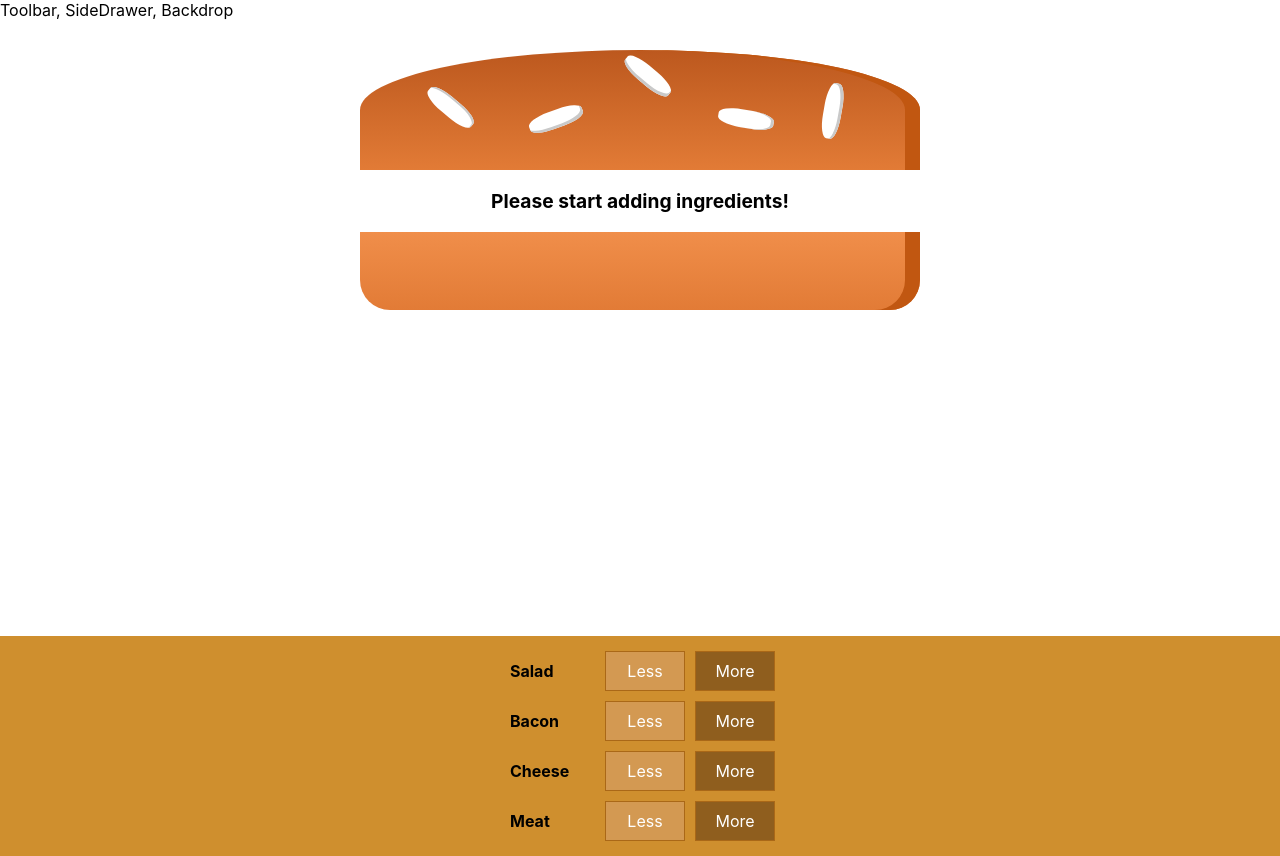
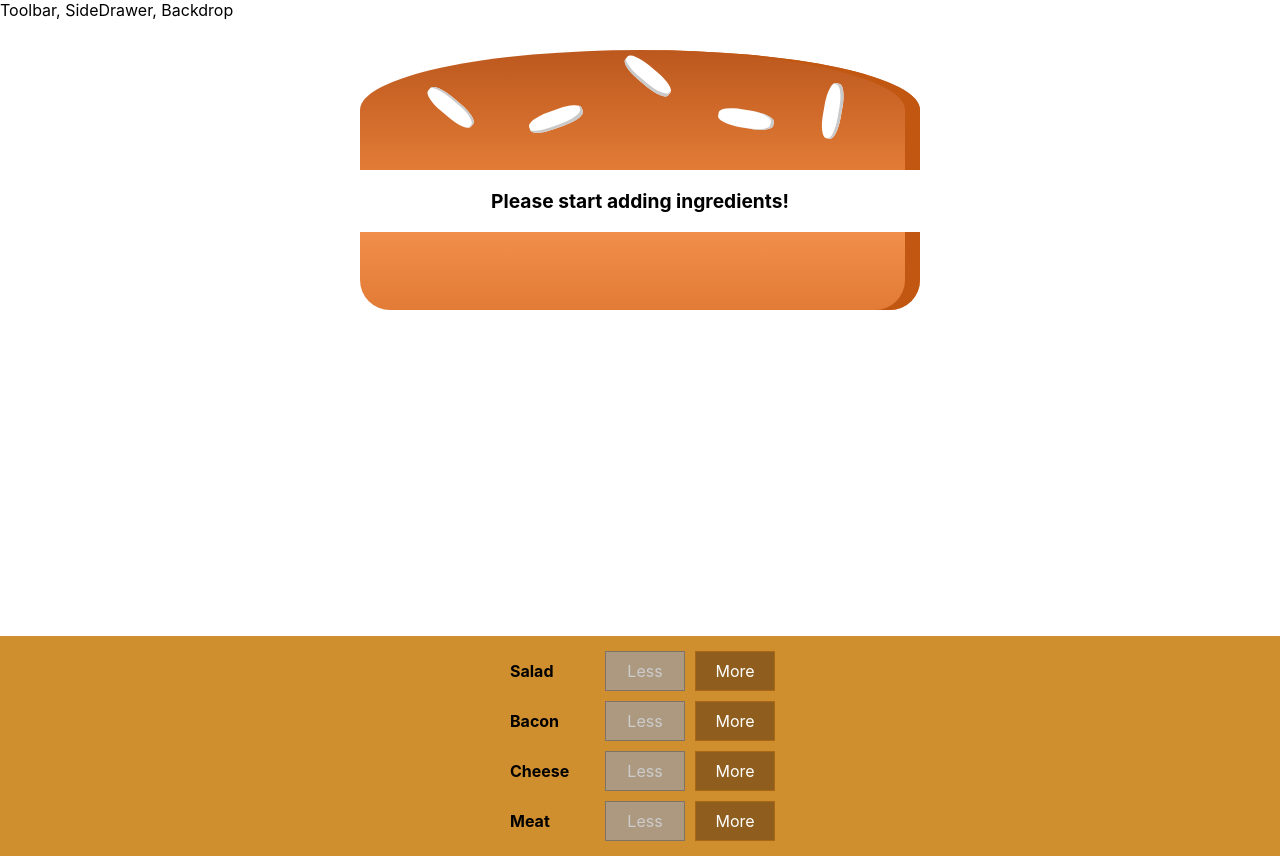
Before and after one commit to Rawgher/react_burger_app, a React app: page / in a window 1280 px wide. Built offline with nearby package versions, Linux system fonts and the light colour scheme.

Commit message:
added logic to disable buttons

```diff
--- a/src/components/Burger/BurgerControls/BurgerControl/burgerControl.js
+++ b/src/components/Burger/BurgerControls/BurgerControl/burgerControl.js
@@ -4,7 +4,11 @@
 const burgerControl = props => (
   <div className={classes.burgerControl}>
     <div className={classes.Label}>{props.label}</div>
-    <button className={classes.Less} onClick={props.removed}>
+    <button
+      className={classes.Less}
+      onClick={props.removed}
+      disabled={props.disabled}
+    >
       Less
     </button>
     <button className={classes.More} onClick={props.added}>
--- a/src/components/Burger/BurgerControls/burgerControls.js
+++ b/src/components/Burger/BurgerControls/burgerControls.js
@@ -17,6 +17,7 @@
         label={ctrl.label}
         added={() => props.ingredientAdded(ctrl.type)}
         removed={() => props.ingredientRemoved(ctrl.type)}
+        disabled={props.disabled[ctrl.type]}
       />
     ))}
   </div>
--- a/src/containers/BurgerBuilder/BurgerBuilder.js
+++ b/src/containers/BurgerBuilder/BurgerBuilder.js
@@ -40,6 +40,9 @@
 
   removeIngredientHandler = type => {
     const oldCount = this.state.ingredients[type];
+    if (oldCount <= 0) {
+      return;
+    }
     const updatedCount = oldCount - 1;
     const updatedIngredients = {
       ...this.state.ingredients
@@ -52,12 +55,21 @@
   };
 
   render() {
+    const disabledInfo = {
+      ...this.state.ingredients
+    };
+
+    for (let key in disabledInfo) {
+      disabledInfo[key] = disabledInfo[key] <= 0;
+    }
+
     return (
       <Aux>
         <Burger ingredients={this.state.ingredients} />
         <BurgerControls
           ingredientAdded={this.addIngredientHandler}
           ingredientRemoved={this.removeIngredientHandler}
+          disabled={disabledInfo}
         />
       </Aux>
     );
```
